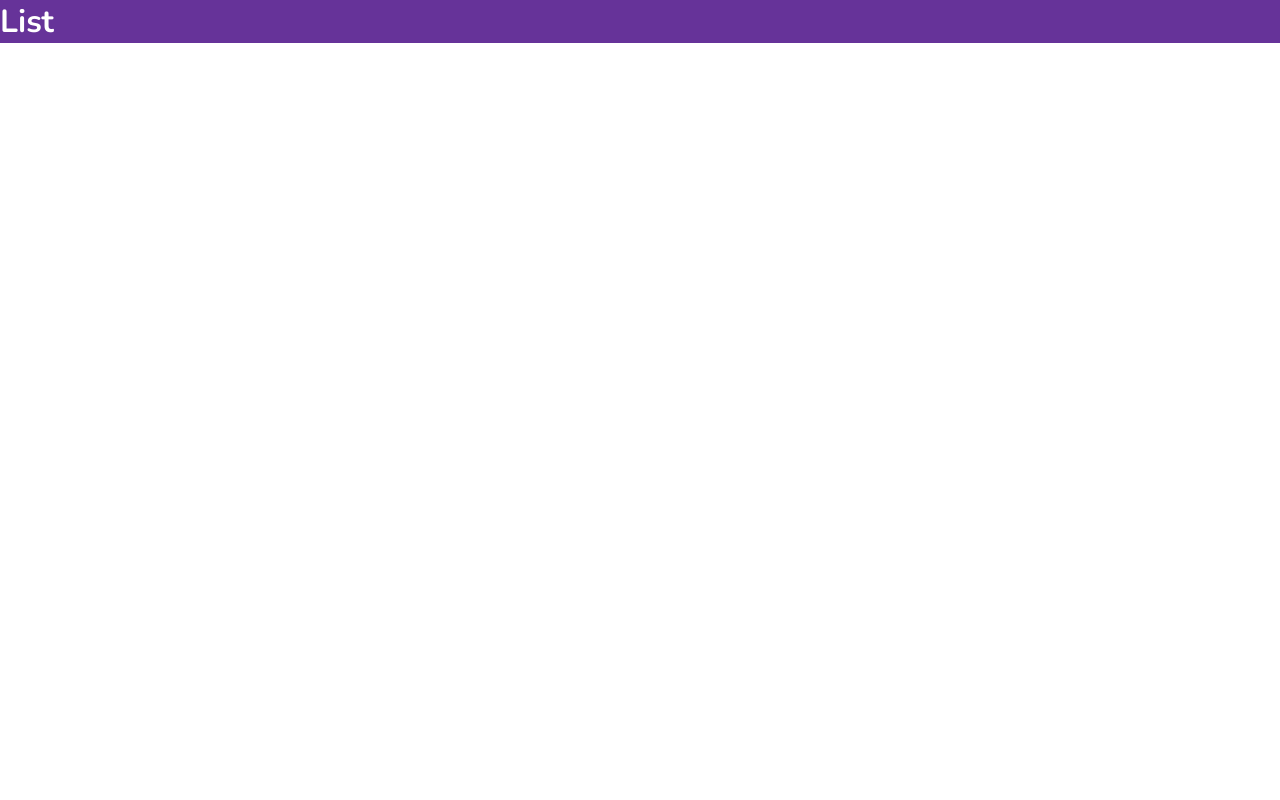
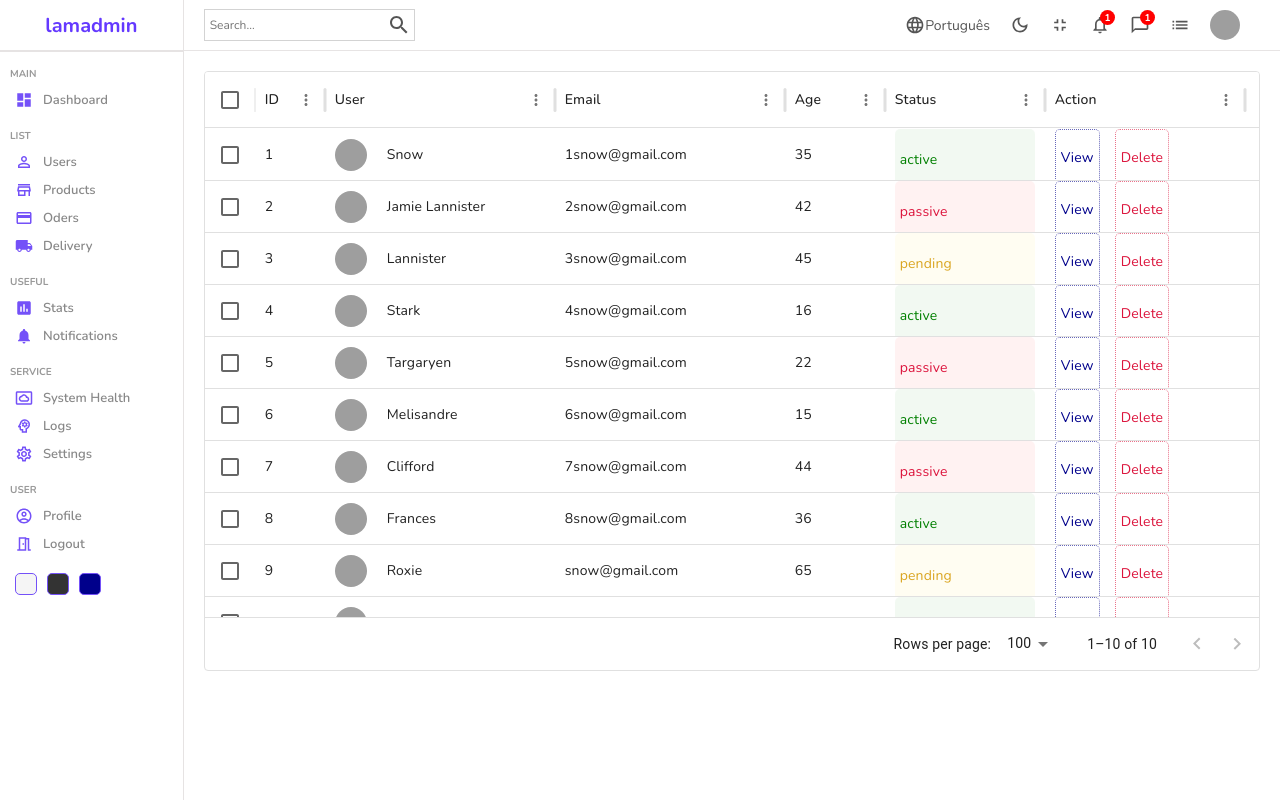
Before and after one commit to netoADS/lamadmin, a React (Create React App) app: page /users in a window 1280 px wide. Built offline with nearby package versions, Linux system fonts and the light colour scheme; grey boxes are pictures that could not be loaded.

Commit message:
04-05-24

```diff
--- a/package.json
+++ b/package.json
@@ -7,6 +7,7 @@
     "@emotion/styled": "^11.11.5",
     "@mui/icons-material": "^5.15.17",
     "@mui/material": "^5.15.17",
+    "@mui/x-data-grid": "^7.6.1",
     "@testing-library/jest-dom": "^5.17.0",
     "@testing-library/react": "^13.4.0",
     "@testing-library/user-event": "^13.5.0",
--- /dev/null
+++ b/src/components/datatable/Datatable.jsx
@@ -0,0 +1,36 @@
+import { DataGrid } from "@mui/x-data-grid"
+import { userColumns, userRows } from "../../datatableource";
+import "./datatable.scss"
+
+
+const Datatable = () => {
+  const actionColumn = [
+    {
+      field: "action",
+      headerName: "Action",
+      width: 200,
+      renderCell: () => {
+        return (
+          <div className="cellAction">
+            <div className="viewButton">View</div>
+            <div className="deleteButton">Delete</div>
+          </div>
+        );
+      }
+    }
+  ]
+  return (
+    <div className="datatable">
+      <DataGrid
+        rows={userRows}
+        columns={userColumns.concat(actionColumn)}
+        pageSize={9}
+        rowsPerPageOptions={[9]}
+        checkboxSelection
+      />
+    </div>
+  );
+};
+
+
+export default Datatable;
--- /dev/null
+++ b/src/components/datatable/datatable.scss
@@ -0,0 +1,78 @@
+.datatable {
+    height: 600px;
+    padding: 20px;
+
+    .datatableTitle{
+      width: 100%;
+      font-size: 24px;
+      color: gray;
+      margin-bottom: 10px;
+      display: flex;
+      align-items: center;
+      justify-content: space-between;
+
+      .link{
+        text-decoration: none;
+        color: green;
+        font-size: 16px;
+        font-weight: 400;
+        border: 1px solid green;
+        padding: 5px;
+        border-radius: 5px;
+        cursor: pointer;
+      }
+    }
+
+    .cellWithImg {
+      display: flex;
+      align-items: center;
+
+      .cellImg {
+        width: 32px;
+        height: 32px;
+        border-radius: 50%;
+        object-fit: cover;
+        margin-right: 20px;
+      }
+    }
+
+    .cellWithStatus {
+      padding: 5px;
+      border-radius: 5px;
+
+      &.active {
+        background-color: rgba(0, 128, 0, 0.05);
+        color: green;
+      }
+      &.pending {
+        background-color: rgba(255, 217, 0, 0.05);
+        color: goldenrod;
+      }
+      &.passive {
+        background-color: rgba(255, 0, 0, 0.05);
+        color: crimson;
+      }
+    }
+
+    .cellAction {
+      display: flex;
+      align-items: center;
+      gap: 15px;
+
+      .viewButton {
+        padding: 2px 5px;
+        border-radius: 5px;
+        color: darkblue;
+        border: 1px dotted rgba(0, 0, 139, 0.596);
+        cursor: pointer;
+      }
+
+      .deleteButton {
+        padding: 2px 5px;
+        border-radius: 5px;
+        color: crimson;
+        border: 1px dotted rgba(220, 20, 60, 0.6);
+        cursor: pointer;
+      }
+    }
+  }
--- /dev/null
+++ b/src/datatableource.js
@@ -0,0 +1,123 @@
+export const userColumns = [
+    { field: "id", headerName: "ID", width: 70 },
+    {
+      field: "user",
+      headerName: "User",
+      width: 230,
+      renderCell: (params) => {
+        return (
+          <div className="cellWithImg">
+            <img className="cellImg" src={params.row.img} alt="avatar" />
+            {params.row.username}
+          </div>
+        );
+      },
+    },
+    {
+      field: "email",
+      headerName: "Email",
+      width: 230,
+    },
+
+    {
+      field: "age",
+      headerName: "Age",
+      width: 100,
+    },
+    {
+      field: "status",
+      headerName: "Status",
+      width: 160,
+      renderCell: (params) => {
+        return (
+          <div className={`cellWithStatus ${params.row.status}`}>
+            {params.row.status}
+          </div>
+        );
+      },
+    },
+  ];
+
+  //temporary data
+  export const userRows = [
+    {
+      id: 1,
+      username: "Snow",
+      img: "https://images.pexels.com/photos/1820770/pexels-photo-1820770.jpeg?auto=compress&cs=tinysrgb&dpr=2&w=500",
+      status: "active",
+      email: "1snow@gmail.com",
+      age: 35,
+    },
+    {
+      id: 2,
+      username: "Jamie Lannister",
+      img: "https://images.pexels.com/photos/1820770/pexels-photo-1820770.jpeg?auto=compress&cs=tinysrgb&dpr=2&w=500",
+      email: "2snow@gmail.com",
+      status: "passive",
+      age: 42,
+    },
+    {
+      id: 3,
+      username: "Lannister",
+      img: "https://images.pexels.com/photos/1820770/pexels-photo-1820770.jpeg?auto=compress&cs=tinysrgb&dpr=2&w=500",
+      email: "3snow@gmail.com",
+      status: "pending",
+      age: 45,
+    },
+    {
+      id: 4,
+      username: "Stark",
+      img: "https://images.pexels.com/photos/1820770/pexels-photo-1820770.jpeg?auto=compress&cs=tinysrgb&dpr=2&w=500",
+      email: "4snow@gmail.com",
+      status: "active",
+      age: 16,
+    },
+    {
+      id: 5,
+      username: "Targaryen",
+      img: "https://images.pexels.com/photos/1820770/pexels-photo-1820770.jpeg?auto=compress&cs=tinysrgb&dpr=2&w=500",
+      email: "5snow@gmail.com",
+      status: "passive",
+      age: 22,
+    },
+    {
+      id: 6,
+      username: "Melisandre",
+      img: "https://images.pexels.com/photos/1820770/pexels-photo-1820770.jpeg?auto=compress&cs=tinysrgb&dpr=2&w=500",
+      email: "6snow@gmail.com",
+      status: "active",
+      age: 15,
+    },
+    {
+      id: 7,
+      username: "Clifford",
+      img: "https://images.pexels.com/photos/1820770/pexels-photo-1820770.jpeg?auto=compress&cs=tinysrgb&dpr=2&w=500",
+      email: "7snow@gmail.com",
+      status: "passive",
+      age: 44,
+    },
+    {
+      id: 8,
+      username: "Frances",
+      img: "https://images.pexels.com/photos/1820770/pexels-photo-1820770.jpeg?auto=compress&cs=tinysrgb&dpr=2&w=500",
+      email: "8snow@gmail.com",
+      status: "active",
+      age: 36,
+    },
+    {
+      id: 9,
+      username: "Roxie",
+      img: "https://images.pexels.com/photos/1820770/pexels-photo-1820770.jpeg?auto=compress&cs=tinysrgb&dpr=2&w=500",
+      email: "snow@gmail.com",
+      status: "pending",
+      age: 65,
+    },
+    {
+      id: 10,
+      username: "Roxie",
+      img: "https://images.pexels.com/photos/1820770/pexels-photo-1820770.jpeg?auto=compress&cs=tinysrgb&dpr=2&w=500",
+      email: "snow@gmail.com",
+      status: "active",
+      age: 65,
+    },
+  ];
--- a/src/pages/List/List.jsx
+++ b/src/pages/List/List.jsx
@@ -1,12 +1,18 @@
 import "./list.scss"
-
+import Sidebar from "../../components/Sidebar/Sidebar"
+import Navbar from "../../components/Navbar/Navbar"
+import Datatable from "../../components/datatable/Datatable"
 
 const List = () => {
-    return (
-        <div className="list">
-            <h1 className="title">List</h1>
-        </div>
-    );
-};
+  return (
+    <div className="list">
+      <Sidebar/>
+      <div className="listContainer">
+        <Navbar/>
+        <Datatable/>
+      </div>
+    </div>
+  )
+}
 
-export default List;
+export default List
--- a/src/pages/List/list.scss
+++ b/src/pages/List/list.scss
@@ -1,6 +1,7 @@
 .list {
-  background-color: rebeccapurple;
-  .title {
-    color: white;
+  display: flex;
+  width: 100%;
+  .listContainer {
+    flex: 6;
   }
 }
```
Also changed, not shown: 1 other file (tests, documents, lock files or other folders).
